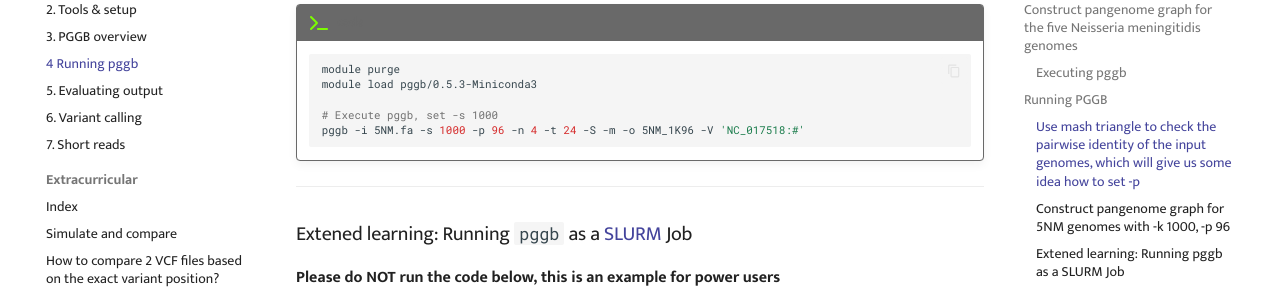
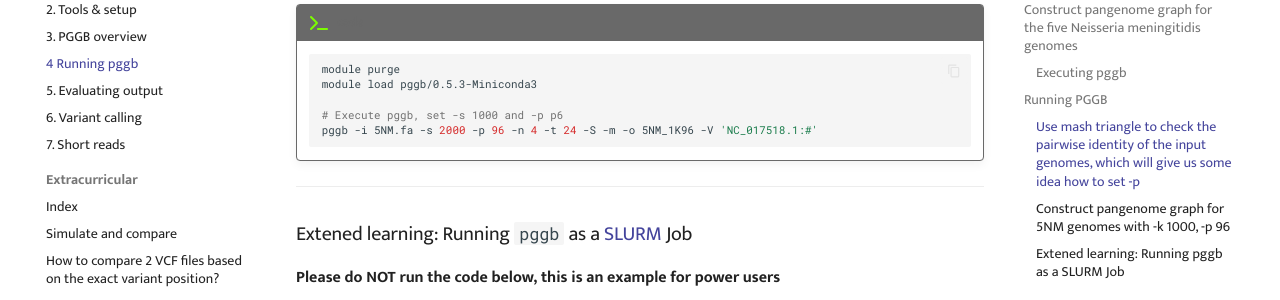
Before and after one commit to GenomicsAotearoa/Pangenome-Graphs-Workshop, an MkDocs documentation site: the page built from docs/4_Running_pggb.md, in a window 1280 px wide and 900 px high, scrolled down 1748 px. Shown: the part 152-452 px from the top of the window. Built offline with MkDocs 1.6.1 and Material for MkDocs 9.7.7, drawn with Linux system fonts in a browser that asks for light colours; comment, search, counter and statistics services are not loaded.

Commit message:
Update 4_Running_pggb.md

````diff
--- a/docs/4_Running_pggb.md
+++ b/docs/4_Running_pggb.md
@@ -158,8 +158,8 @@ Inspect the index.
      module purge
      module load pggb/0.5.3-Miniconda3
 
-     # Execute pggb, set -s 1000
-     pggb -i 5NM.fa -s 1000 -p 96 -n 4 -t 24 -S -m -o 5NM_1K96 -V 'NC_017518:#'
+     # Execute pggb, set -s 1000 and -p p6
+     pggb -i 5NM.fa -s 2000 -p 96 -n 4 -t 24 -S -m -o 5NM_1K96 -V 'NC_017518.1:#'
      ```
 
 <hr>
````
